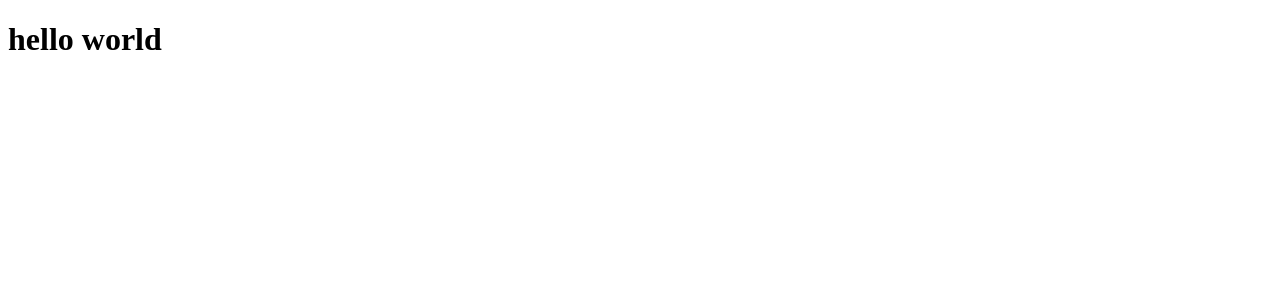
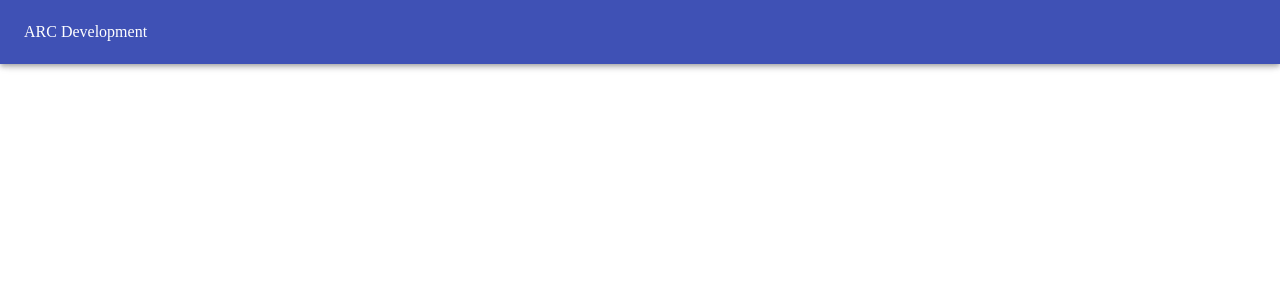
Before and after one commit to arunsinghsnd/NativeCodeLab, a React (Create React App) app: page / in a window 1280 px wide. Shown: the top 300 px of the page. Built offline with nearby package versions, Linux system fonts and the light colour scheme.

Commit message:
created the basic app compoents

```diff
--- a/src/App.js
+++ b/src/components/App.js
@@ -1,9 +1,11 @@
 import React from "react";
+import Header from "./ui/Header";
 
 function App() {
   return (
     <div>
-      <h1>hello world</h1>
+      <Header />
+      Hello!
     </div>
   );
 }
--- /dev/null
+++ b/src/components/ui/Header.js
@@ -0,0 +1,13 @@
+import React from "react";
+import AppBar from "@material-ui/core/AppBar";
+import Toolbar from "@material-ui/core/Toolbar";
+
+const Header = () => {
+  return (
+    <AppBar position="fixed">
+      <Toolbar>ARC Development</Toolbar>
+    </AppBar>
+  );
+};
+
+export default Header;
--- a/src/index.js
+++ b/src/index.js
@@ -1,5 +1,5 @@
 import React from "react";
 import ReactDOM from "react-dom";
-import App from "./App";
+import App from "./components/App";
 
 ReactDOM.render(<App />, document.getElementById("root"));
```
